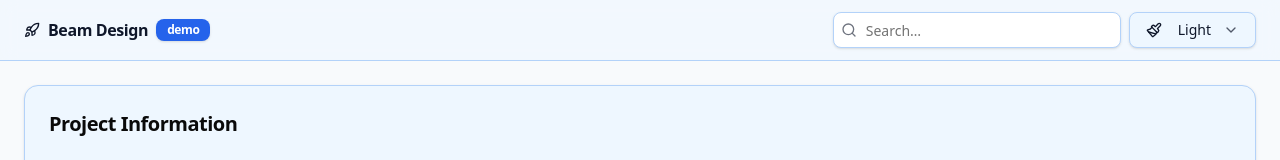
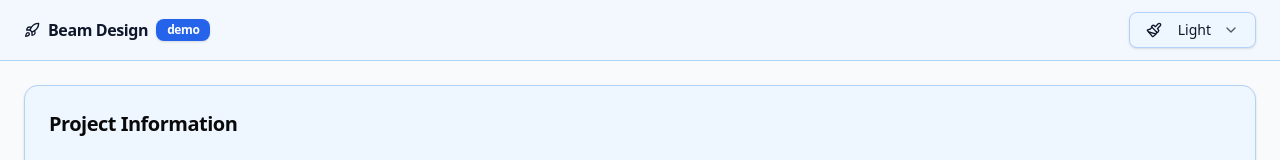
Before and after one commit to dhadley70/BeamDesignTS, a React (Vite) app: page / in a window 1280 px wide. Shown: the top 160 px of the page. Built offline with nearby package versions, Linux system fonts and the light colour scheme.

Commit message:
Remove search input from header and unused import

```diff
--- a/src/App.tsx
+++ b/src/App.tsx
@@ -21,7 +21,6 @@ import {
   Home,
   BarChart3,
   Settings,
-  Search,
   ChevronRight,
   Rocket,
   Star,
@@ -210,13 +209,6 @@ export default function App() {
             <Badge className="shrink-0 bg-[var(--accent)] text-[var(--accent-contrast)]">demo</Badge>
           </div>
           <div className="ml-auto flex items-center gap-2">
-            <div className="relative hidden sm:block">
-              <Search className="pointer-events-none absolute left-2 top-1/2 size-4 -translate-y-1/2 opacity-60" />
-              <Input
-                placeholder="Search…"
-                className="pl-8 w-56 sm:w-72 bg-[var(--input)] text-[var(--text)] border-[color:var(--border)]"
-              />
-            </div>
             <ThemeDropdown theme={theme} onChange={setTheme} />
             <Button
               variant="outline"
```
